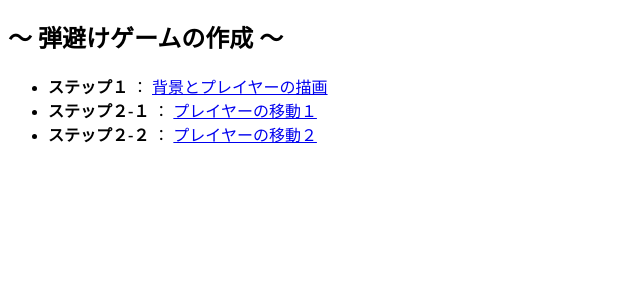
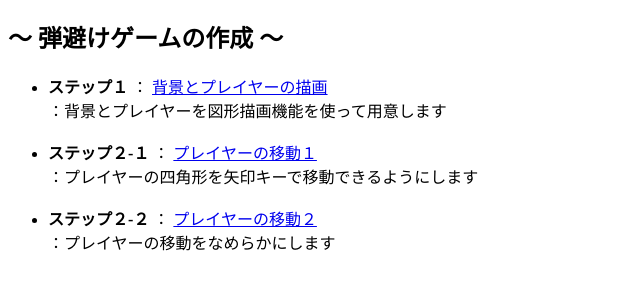
Before and after one commit to D-Satoh-01/PS_DodgeGame_1, a plain HTML site: page index.html in a window 1280 px wide. Shown: the part 70-360 px from the top of the page, without its empty margins (0-640 px from the left). Drawn offline with Linux system fonts and the light colour scheme.

Commit message:
Add files via upload

```diff
--- a/index.html
+++ b/index.html
@@ -11,9 +11,9 @@
     <h1>プログラミングセミナー</h1>
     <h2>～ 弾避けゲームの作成 ～</h2>
     <ul>
-      <li><b>ステップ１</b> ： <a href="./Step1_背景とプレイヤーの描画/index.html">背景とプレイヤーの描画</a></li>
-      <li><b>ステップ２-１</b> ： <a href="./Step2-1_プレイヤーの移動１/index.html">プレイヤーの移動１</a></li>
-      <li><b>ステップ２-２</b> ： <a href="./Step2-2_プレイヤーの移動２/index.html">プレイヤーの移動２</a></li>
+      <li><b>ステップ１</b> ： <a href="./Step1_背景とプレイヤーの描画/index.html">背景とプレイヤーの描画</a><br>：背景とプレイヤーを図形描画機能を使って用意します</li><br>
+      <li><b>ステップ２-１</b> ： <a href="./Step2-1_プレイヤーの移動１/index.html">プレイヤーの移動１</a><br>：プレイヤーの四角形を矢印キーで移動できるようにします</li><br>
+      <li><b>ステップ２-２</b> ： <a href="./Step2-2_プレイヤーの移動２/index.html">プレイヤーの移動２</a><br>：プレイヤーの移動をなめらかにします</li><br>
     </ul>
   </div>
 </body>
```
